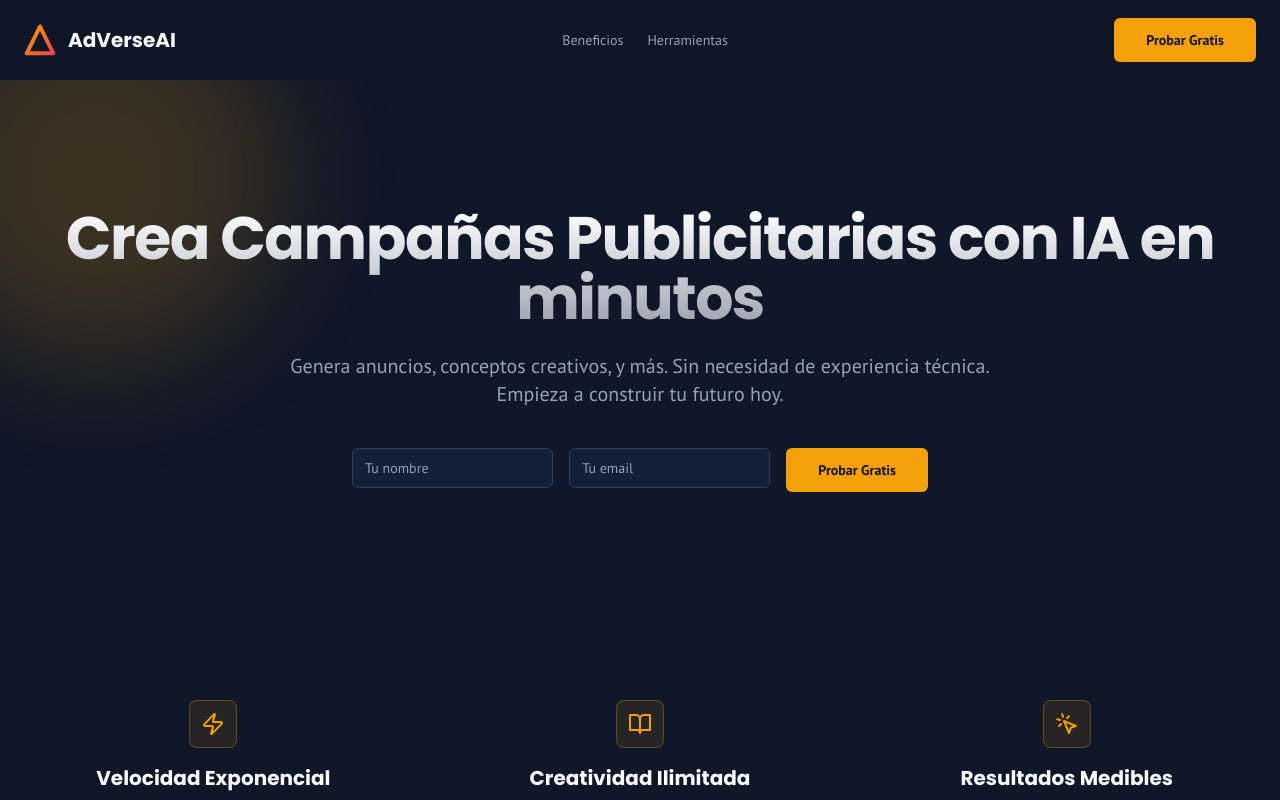
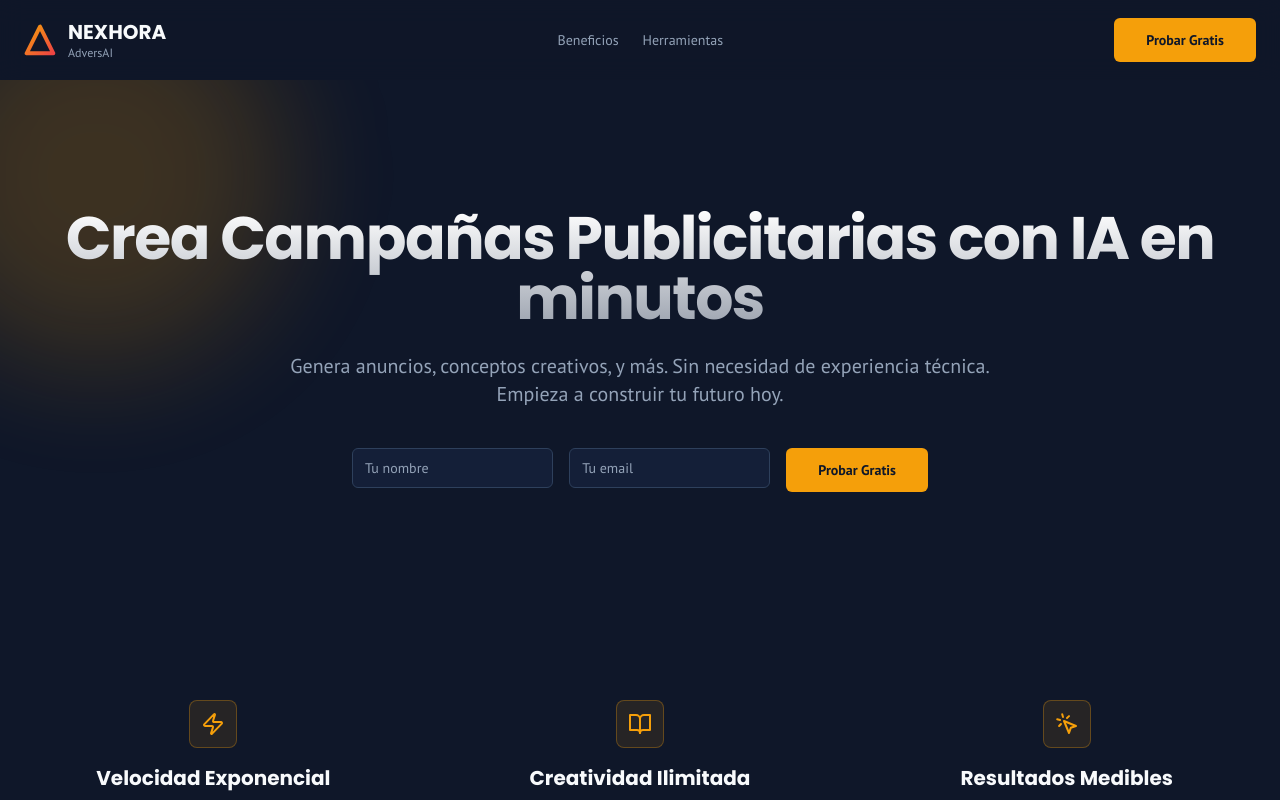
Before and after one commit to Nexhora/AdversAI-Seguro, a Next.js app: page / in a window 1280 px wide. Shown: the top 800 px of the page. Built offline with nearby package versions, Linux system fonts and the light colour scheme.

Commit message:
y alado del triangulo donde dice AdverseAI tiene que decir **NEXHORA** Y

```diff
--- a/components/header.tsx
+++ b/components/header.tsx
@@ -8,7 +8,10 @@ export function Header() {
       <div className="container mx-auto flex h-20 items-center justify-between px-4 md:px-6">
         <Link href="/" className="flex items-center gap-3">
           <Logo className="h-8 w-8" />
-          <span className="text-xl font-bold font-display">AdVerseAI</span>
+          <div>
+            <span className="block text-xl font-bold font-display leading-tight">NEXHORA</span>
+            <span className="block text-xs text-muted-foreground">AdversAI</span>
+          </div>
         </Link>
         <nav className="hidden items-center gap-6 md:flex">
            <Link href="#beneficios" className="text-sm font-medium text-muted-foreground hover:text-foreground transition-colors">Beneficios</Link>
```
